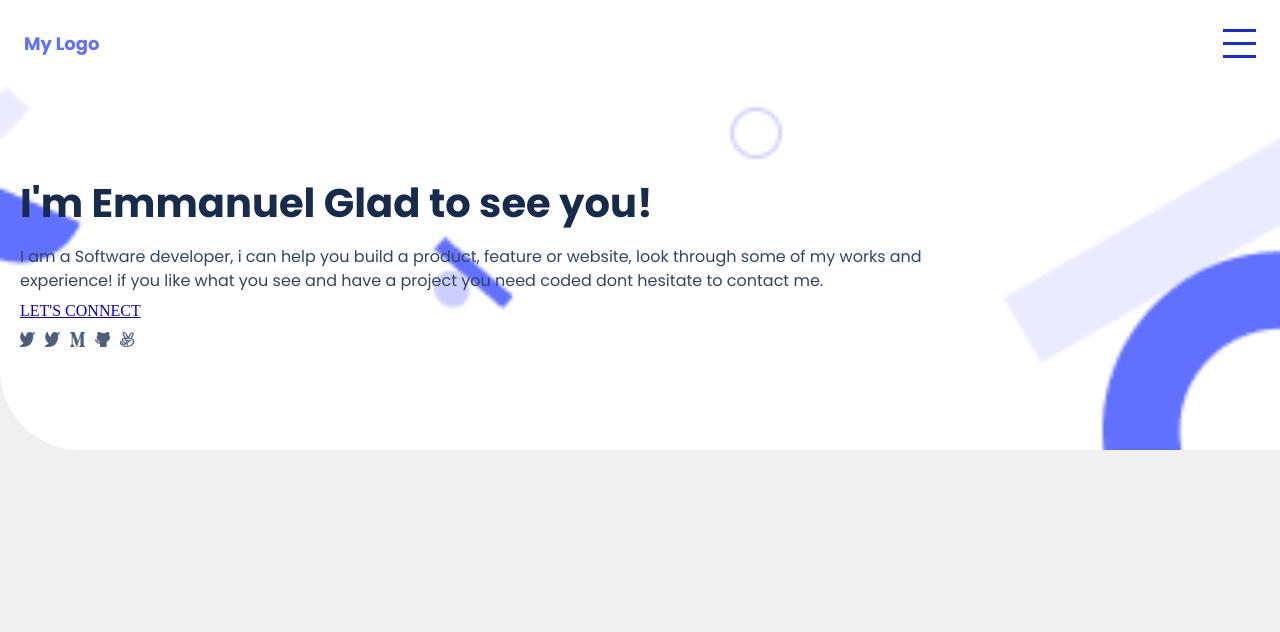
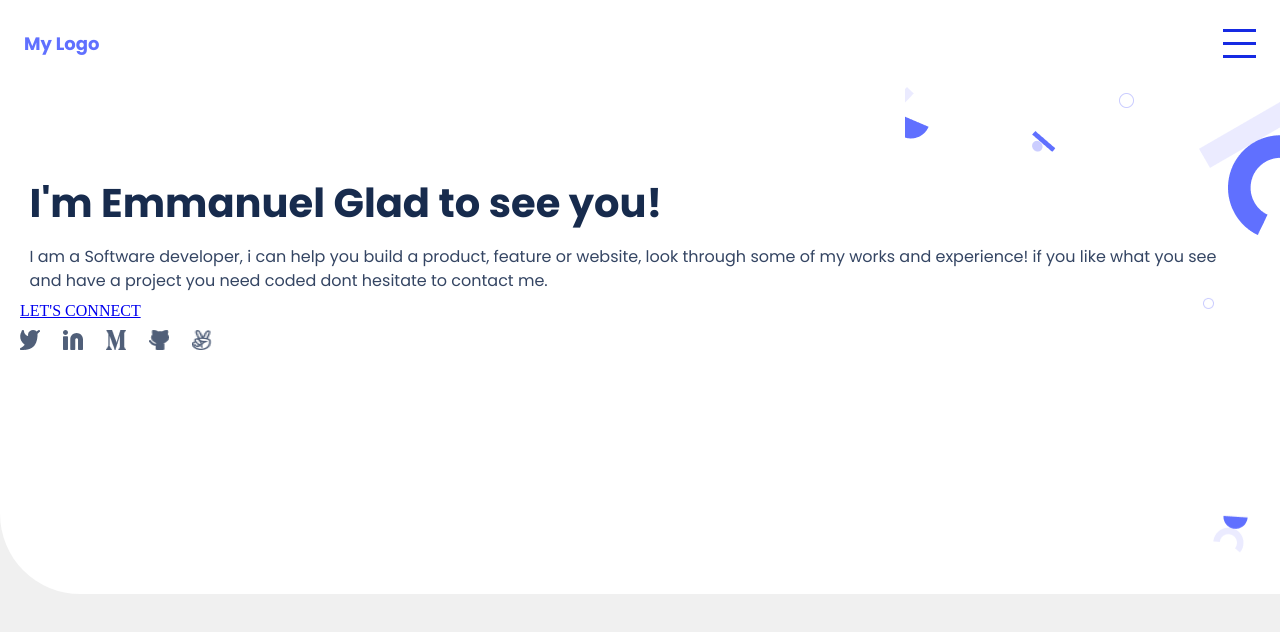
Before and after one commit to Gmanlove/My-Portfolio, a website: page index.html in a window 1280 px wide. Drawn offline with Linux system fonts and the light colour scheme.

Commit message:
Update style.css file

```diff
--- a/index.html
+++ b/index.html
@@ -13,9 +13,7 @@
     <header>
         <div class="nav-bar">
             <div class="nav-logo">
-                <h1>
-                    My Logo
-                </h1>
+                <h1>My Logo</h1>
             </div>
             <nav class="nav-links">
                 <div class="ambuger">
@@ -23,39 +21,45 @@
                     <span class="bar"></span>
                     <span class="bar"></span>
                 </div>
-
             </nav>
         </div>
     </header>
-    <main>
+    <main class="main-card">
         <section>
             <div class="main-container">
                 <div class="intro-text">
-                    <h2>
-                        I'm Emmanuel Glad to see you!
-                    </h2>
+                    <h2>I'm Emmanuel Glad to see you!</h2>
                     <p>
-                        I am a Software developer, i can help you build a product,
-                        feature or website, look through some of my works and
-                        experience! if you like what you see and have a project you need
-                        coded dont hesitate to contact me.
+                        I am a Software developer, i can help you build a product, feature
+                        or website, look through some of my works and experience! if you
+                        like what you see and have a project you need coded dont hesitate
+                        to contact me.
                     </p>
-
                 </div>
                 <div class="intro-items">
                     <a href="#">LET'S CONNECT</a>
                     <div class="intro-connect">
                         <ul class="list-items">
-                            <li> <a href="#"> <img src="images/twitter.png" alt=""> </a> </li>
-                            <li><a href="#"> <img src="images/twitter.png" alt=""> </a></li>
-                            <li><a href="#"> <img src="images/medium.png" alt=""> </a></li>
-                            <li><a href="#"> <img src="images/github.png" alt=""> </a></li>
-                            <li><a href="#"> <img src="images/angellist.png" alt=""> </a></li>
-
+                            <li>
+                                <a href="#"> <img src="images/twitter.png" alt="" /> </a>
+                            </li>
+                            <li>
+                                <a href="#">
+                                    <img src="images/Linkedin icon.svg" alt="" />
+                                </a>
+                            </li>
+                            <li>
+                                <a href="#"> <img src="images/medium.png" alt="" /> </a>
+                            </li>
+                            <li>
+                                <a href="#"> <img src="images/github.png" alt="" /> </a>
+                            </li>
+                            <li>
+                                <a href="#"> <img src="images/angellist.png" alt="" /> </a>
+                            </li>
                         </ul>
                     </div>
                 </div>
-
             </div>
         </section>
     </main>
--- a/style.css
+++ b/style.css
@@ -52,23 +52,20 @@ header {
 }
 
 section {
-  padding: 5rem 1.25rem 6rem;
-  background-color: #fff;
-}
-
-section:nth-of-type(1) {
   border-bottom-left-radius: 80px;
   background-image: url("images/hero_bg.png");
   background-repeat: no-repeat;
-  background-size: cover;
+  padding: 5rem 1.25rem 15rem;
+  background-color: #fff;
+  background-position-x: 100%;
 }
 
 .intro-text {
   display: flex;
   flex-direction: column;
   gap: 1em;
-  width: 80%;
-  padding: 0.6em 0;
+  width: 100%;
+  padding: 0.6em;
 }
 
 .intro-text p {
@@ -112,12 +109,12 @@ section:nth-of-type(1) {
 
 .list-items {
   display: flex;
-  gap: 10px;
+  gap: 23px;
 }
 
 .list-items img {
-  height: 15px;
-  width: 15px;
+  height: 20px;
+  width: 20px;
 }
 
 .list-items li {
```
Also changed, not shown: README.md, images/Linkedin icon.svg (added), 2 other files.
